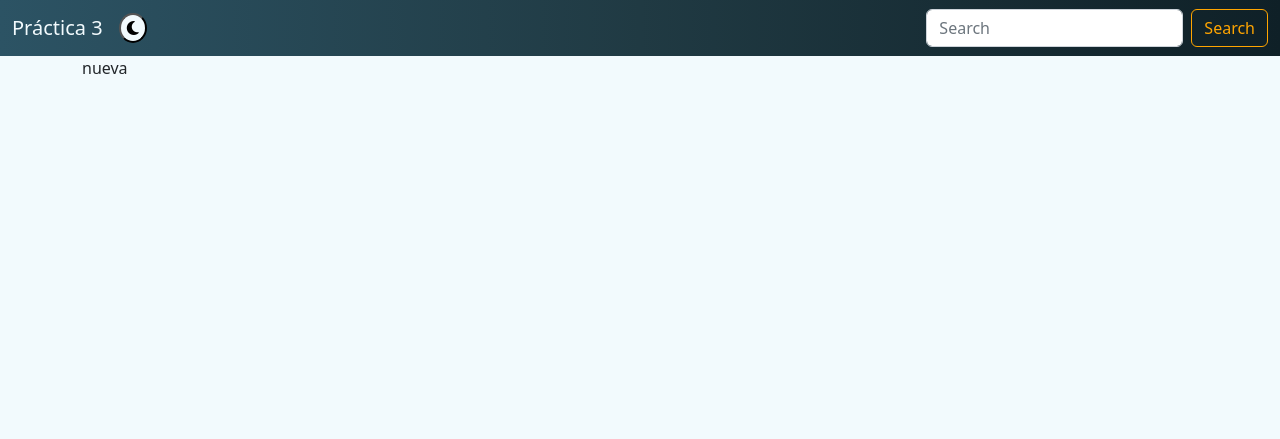
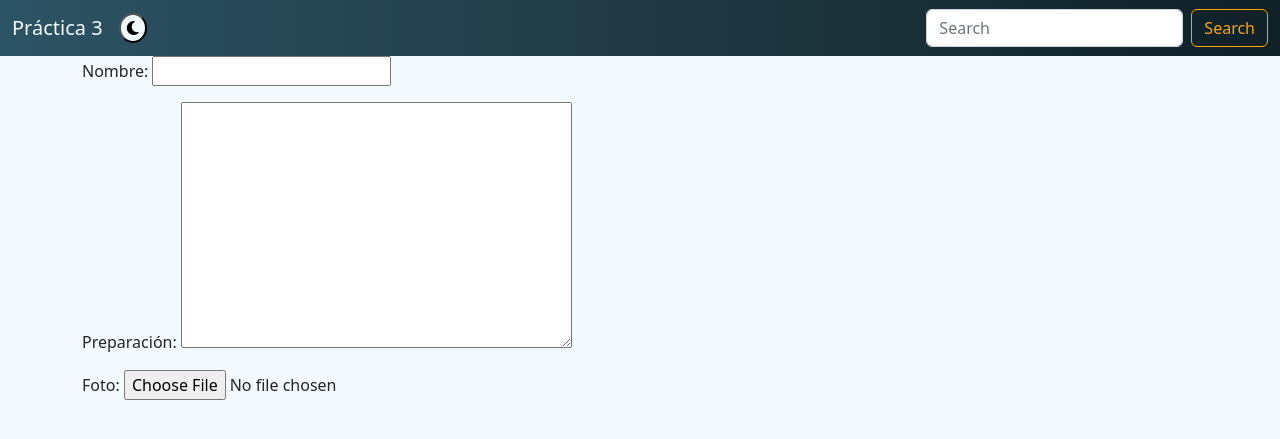
Before and after one commit to Trajano1999/6-DGIIM, a Django app: template DAI/P3.3/app/recetas/templates/nueva_receta.html in a window 1280 px wide. Shown: the top 439 px of the page. Run offline with Django 4.2, Linux system fonts and the light colour scheme; the template is opened without the code that fills it: values that come from a table or form of the project are taken from there, others are empty; some libraries are stand-ins or nearby versions.

Commit message:
avances en P3.3

```diff
--- a/DAI/P3.3/app/recetas/forms.py
+++ b/DAI/P3.3/app/recetas/forms.py
@@ -4,4 +4,4 @@ from .models import Receta
 class RecetaForm(forms.ModelForm):
     class Meta:
         model = Receta
-        fields = ('nombre', 'preparación', 'fotos',)
+        fields = ('nombre', 'preparación', 'foto')
--- a/DAI/P3.3/app/recetas/templates/base.html
+++ b/DAI/P3.3/app/recetas/templates/base.html
@@ -35,10 +35,6 @@
 		</nav>
 	</header>
 
-	<a href="{% url 'nueva_receta' %}" class="top-menu">
-		<button class="btn btn-sm btn-outline-secondary" type="button" onclick="">Añadir Receta</button>
-	</a>
-
 	<div class="container">
 		{% block contenido %}
 		{% endblock %}
--- a/DAI/P3.3/app/recetas/templates/index.html
+++ b/DAI/P3.3/app/recetas/templates/index.html
@@ -3,6 +3,9 @@
     {% load static %}
     <link rel="stylesheet" href="{% static 'css/index.css' %}">
 
+    <a href="{% url 'nueva_receta' %}" class="top-menu">
+		<button class="btn btn-sm btn-outline-secondary" type="button" onclick="">Añadir Receta</button>
+	</a>
     {% for busqueda in busquedas %}
         <div class="div-index-comida">
             <br><a class="a-index-comida" href="{% url 'detalles' busqueda.id %}">{{busqueda.nombre}}</a>
--- a/DAI/P3.3/app/recetas/templates/nueva_receta.html
+++ b/DAI/P3.3/app/recetas/templates/nueva_receta.html
@@ -1,4 +1,4 @@
 {% extends 'base.html' %}
 {% block contenido %}
-    nueva
+    {{form.as_p}}
 {% endblock %}
--- a/DAI/P3.3/app/recetas/urls.py
+++ b/DAI/P3.3/app/recetas/urls.py
@@ -4,5 +4,5 @@ from . import views
 urlpatterns = [
     path('', views.index, name='index'),
     path('recetas/<int:id>/', views.detalles, name='detalles'),
-    path('receta/new', views.nueva_receta, name='nueva_receta'),
+    path('recetas/new/', views.nueva_receta, name='nueva_receta'),
 ]
```
Also changed, not shown: DAI/P3.3/app/recetas/views.py (+5 -4 lines).
